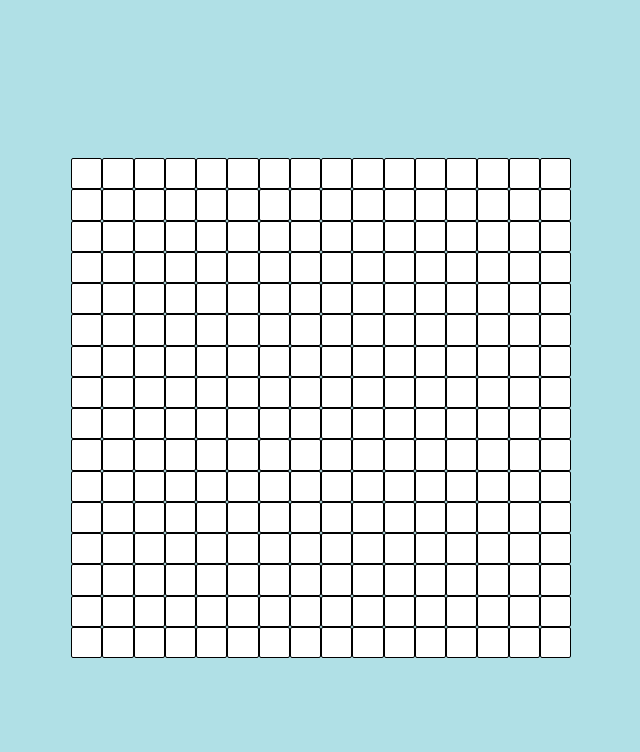
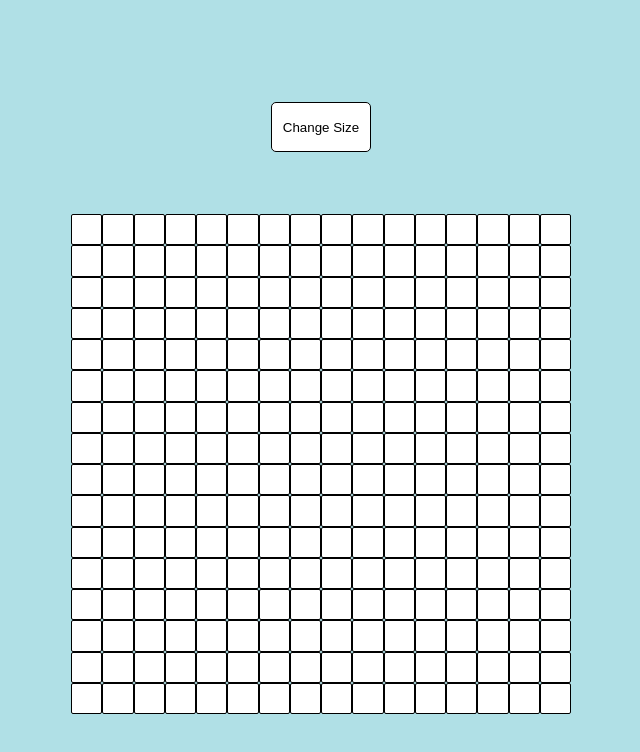
Before and after one commit to NateNgu/etch-a-sketch, a plain HTML site: page index.html in a window 1280 px wide. Shown: the whole page, without its empty margins (319-959 px from the left). Drawn offline with Linux system fonts and the light colour scheme.

Commit message:
feat: add button and put for loop inside function * issues: for loop isnt looping properly in function

```diff
--- a/index.html
+++ b/index.html
@@ -8,6 +8,9 @@
     <title>Document</title>
 </head>
 <body>
+    <div></div>
+    <button id="sizeButton">Change Size</button>
     <div id="container"></div>
+    <div></div>
 </body>
 </html>
--- a/javascript.js
+++ b/javascript.js
@@ -2,16 +2,24 @@ const container = document.getElementById("container");
 
 // Creates 16x6 grid
 
-for (rows = 0; rows < 16; rows++) {
-  const row = document.createElement("div"); // Create a row
-  row.classList.add("row")
-  container.appendChild(row);
-  for (column = 0; column < 16; column++) { // Add 16 squares into the row
-    const square = document.createElement("div");
-    square.classList.add("square");
-    row.appendChild(square);
+setGrid(16, 16);
+
+function setGrid(rows, columns) {
+  for (i = 0; i < rows; i++) {
+    const row = document.createElement("div"); // Create a row
+    row.classList.add("row");
+    console.log(rows)
+    container.appendChild(row);
+    for (k = 0; k < columns; k++) {
+      // Add 16 squares into the row
+      const square = document.createElement("div");
+      square.classList.add("square");
+      row.appendChild(square);
+    }
   }
 }
+
+sizeButton = document.getElementById("sizeButton");
 
 // Create hover effect
 
--- a/styles.css
+++ b/styles.css
@@ -3,8 +3,18 @@ body {
   box-sizing: border-box;
   height: 100vh;
   display: flex;
-  justify-content: center;
+  flex-direction: column;
+  gap: 30px;
+  justify-content: space-evenly;
   align-items: center;
+}
+
+button {
+  width: 100px;
+  height: 50px;
+  background-color: white;
+  border: 1px solid black;
+  border-radius: 5px;
 }
 
 #container {
```
